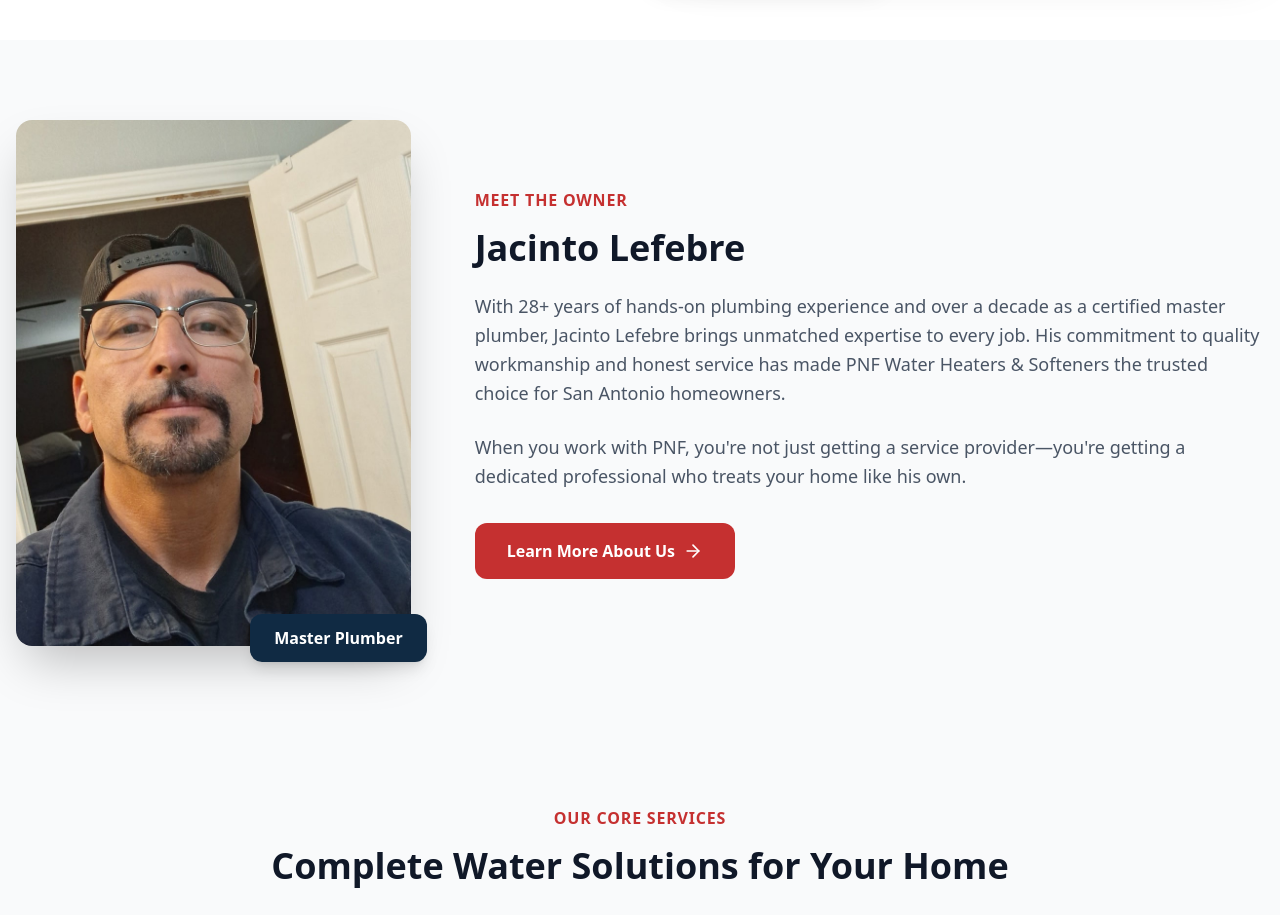
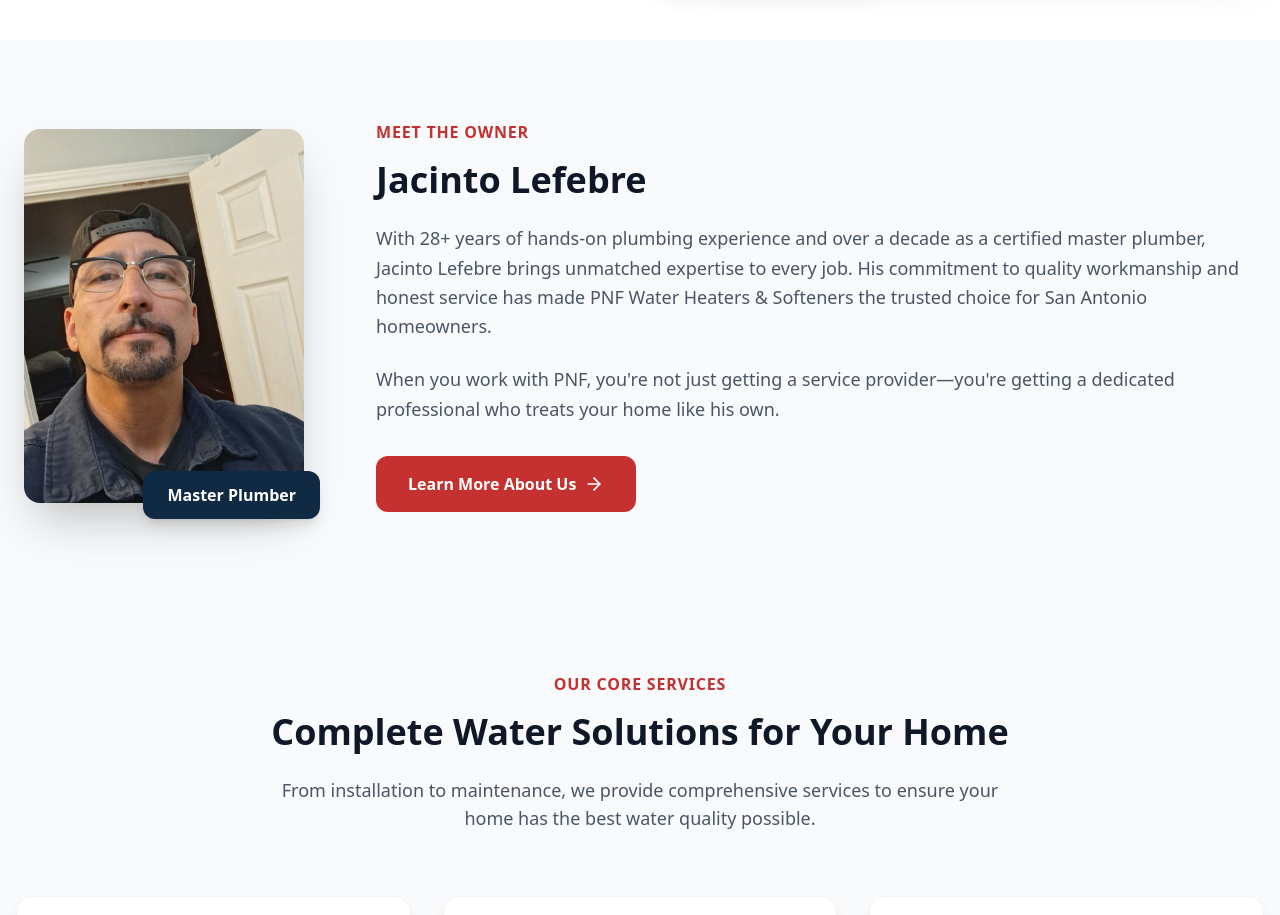
Before and after one commit to trishmarie002-art/water-softener-, a React (Vite) app: page / in a window 1280 px wide. Shown: the part 1380-2295 px from the top of the page. Built offline with nearby package versions, Linux system fonts and the light colour scheme.

Commit message:
feat: adjust Jacinto's image size on home page
Reduce container width and add max-width constraint, adjust text column.

```diff
--- a/src/pages/Home.tsx
+++ b/src/pages/Home.tsx
@@ -85,9 +85,9 @@ const Home = () => {
               initial={{ opacity: 0, x: -20 }}
               whileInView={{ opacity: 1, x: 0 }}
               viewport={{ once: true }}
-              className="lg:w-1/3"
+              className="lg:w-1/4"
             >
-              <div className="relative">
+              <div className="relative max-w-[280px] mx-auto">
                 <img
                   src="/images/jacinto-lefebre.jpg"
                   alt="Jacinto Lefebre, Owner of PNF Water Heaters & Softeners"
@@ -102,7 +102,7 @@ const Home = () => {
               initial={{ opacity: 0, x: 20 }}
               whileInView={{ opacity: 1, x: 0 }}
               viewport={{ once: true }}
-              className="lg:w-2/3"
+              className="lg:w-3/4"
             >
               <h2 className="text-pnf-red-600 font-bold uppercase tracking-wider mb-4">Meet the Owner</h2>
               <h3 className="text-3xl md:text-4xl font-bold text-gray-900 mb-6">Jacinto Lefebre</h3>
```
